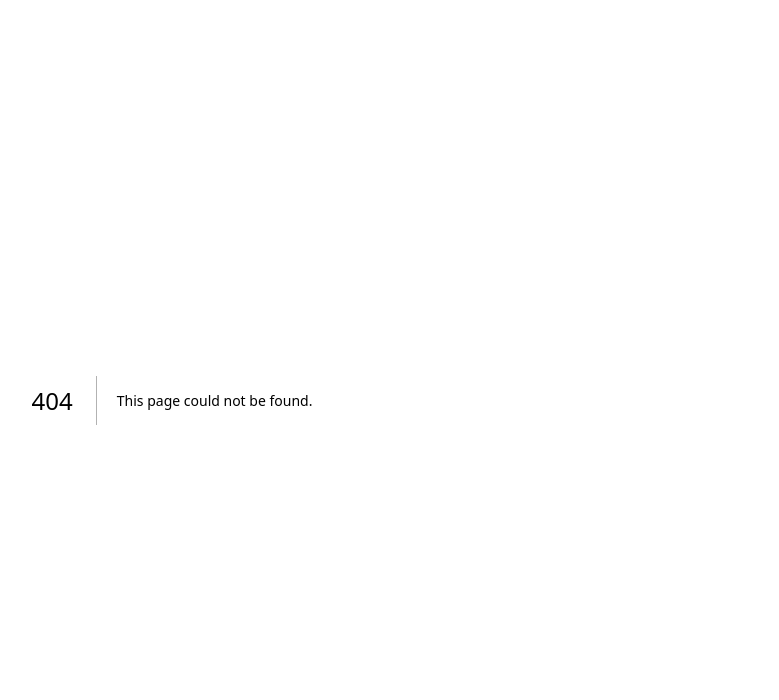
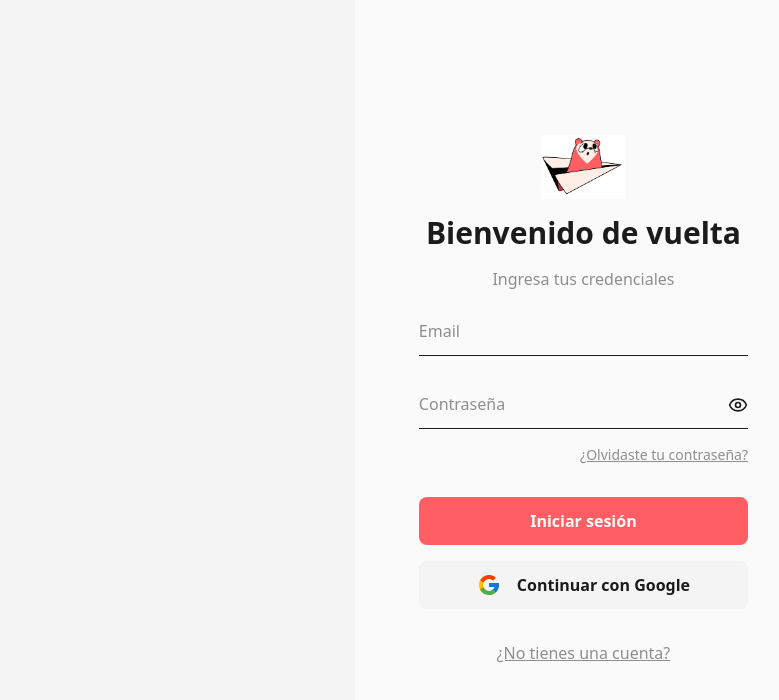
Before and after one commit to juan-camilo-rosero/trawell, a Next.js app: page /login in a window 1280 px wide. Before the commit this address had no page. Shown: the top 700 px of the page, without its empty margins (468-1247 px from the left). Built offline with nearby package versions, Linux system fonts and the light colour scheme.

Commit message:
Create login page

```diff
--- a/package.json
+++ b/package.json
@@ -12,6 +12,7 @@
     "@radix-ui/react-slot": "^1.2.3",
     "class-variance-authority": "^0.7.1",
     "clsx": "^2.1.1",
+    "firebase": "^12.4.0",
     "framer-motion": "^12.23.24",
     "lucide-react": "^0.546.0",
     "next": "14.2.33",
--- a/src/app/globals.css
+++ b/src/app/globals.css
@@ -28,8 +28,12 @@
   @apply bg-secondary-100 border-[1px] border-muted-900 text-muted-900 font-semibold py-2 px-8 rounded-lg transition hover:bg-secondary-200;
 }
 
+.third-btn{
+  @apply bg-secondary-200 text-muted-900 font-semibold py-2 px-8 rounded-lg transition hover:bg-secondary-300;
+}
+
 /* --- Landing --- */
 
 .custom-ph{
-  @apply px-4 md:px-8 lg:px-16;
+  @apply px-8 md:px-12 lg:px-16;
 }
--- /dev/null
+++ b/src/app/login/page.tsx
@@ -0,0 +1,75 @@
+"use client";
+import Header from "@/components/layout/header/Header";
+import CustomInput from "@/components/ui/custom_input";
+import { Button } from "@/components/ui/button";
+import { FcGoogle } from "react-icons/fc";
+import { useState } from "react";
+import Link from "next/link";
+
+function Page() {
+  const [email, setEmail] = useState("");
+  const [password, setPassword] = useState("");
+
+  return (
+    <>
+      <div className="md:hidden">
+        <Header />
+      </div>
+      <div className="bg-secondary-200 md:bg-secondary-100 min-h-screen flex">
+        <div className="w-full hidden lg:flex bg-secondary-200"></div>
+        <div className="w-screen custom-ph flex items-center justify-center flex-col pt-16 lg:pt-0 min-h-screen md:max-w-xl md:mx-auto lg:w-1/2 bg-secondary-100">
+          <div className="w-full">
+            <Link href="/" className="flex justify-center">
+              <img
+                src="static/logo.png"
+                alt="Logo Trawell"
+                className="h-16 w-auto hidden md:flex cursor-pointer"
+              />
+            </Link>
+            <h1 className="text-muted-900 font-semibold text-3xl text-center lg:mt-4">
+              Bienvenido de vuelta
+            </h1>
+            <h2 className="text-muted-500 mt-4 font-medium text-base text-center">
+              Ingresa tus credenciales
+            </h2>
+          </div>
+          <div className="w-full flex flex-col gap-6 mt-12 lg:mt-4">
+            <CustomInput
+              type="text"
+              placeholder="Email"
+              value={email}
+              setValue={setEmail}
+            />
+            <div>
+              <CustomInput
+                type="password"
+                placeholder="Contraseña"
+                value={password}
+                setValue={setPassword}
+              />
+              <div className="text-muted-500 font-medium text-right mt-4 underline md:text-base lg:text-sm">
+                <Link href="/reset-password" className="w-auto">
+                  ¿Olvidaste tu contraseña?
+                </Link>
+              </div>
+            </div>
+          </div>
+          <div className="w-full flex flex-col gap-4 mt-12 lg:mt-8">
+            <Button className="primary-btn text-xl !h-auto !py-3 md:text-base">
+              Iniciar sesión
+            </Button>
+            <Button className="third-btn text-xl !h-auto !py-3 md:text-base gap-4 flex items-center justify-center">
+              <FcGoogle size={24} />
+              Continuar con Google
+            </Button>
+          </div>
+          <Link href="/signup" className="underline text-muted-500 mt-12 md:mt-8">
+            ¿No tienes una cuenta?
+          </Link>
+        </div>
+      </div>
+    </>
+  );
+}
+
+export default Page;
--- a/src/components/layout/header/Header.tsx
+++ b/src/components/layout/header/Header.tsx
@@ -6,23 +6,7 @@ import { motion, AnimatePresence } from "framer-motion";
 import { Button } from "@/components/ui/button";
 import Link from "next/link";
 
-const MENU_ANIMATION = {
-  hidden: { x: "100%" },
-  visible: { x: "0%" },
-  exit: { x: "100%" },
-};
-
-const OVERLAY_ANIMATION = {
-  hidden: { opacity: 0 },
-  visible: { opacity: 1 },
-  exit: { opacity: 0 },
-};
-
-const TRANSITION = {
-  type: "spring" as const,
-  damping: 25,
-  stiffness: 300,
-};
+const TRANSITION = { duration: 0.3, ease: "easeInOut" as const};
 
 interface MenuButtonsProps {
   onClose?: () => void;
@@ -31,14 +15,10 @@ interface MenuButtonsProps {
 const MenuButtons = ({ onClose }: MenuButtonsProps) => (
   <>
     <Link href="/sign-up" className="w-full" onClick={onClose}>
-      <Button className="secondary-btn w-full">
-        Crear cuenta
-      </Button>
+      <Button className="secondary-btn w-full">Crear cuenta</Button>
     </Link>
     <Link href="/login" className="w-full" onClick={onClose}>
-      <Button className="primary-btn w-full">
-        Iniciar sesión
-      </Button>
+      <Button className="primary-btn w-full">Iniciar sesión</Button>
     </Link>
   </>
 );
@@ -54,14 +34,13 @@ function Header() {
       <div className="w-full flex flex-row items-center justify-between">
         <Link href="/" className="flex flex-row items-center gap-2 cursor-pointer">
           <img
-            src="https://upload.wikimedia.org/wikipedia/commons/0/08/Pinterest-logo.png"
+            src="static/logo.png"
             alt="Logo pinterest"
-            className="w-8 h-8"
+            className="w-auto h-8"
           />
           <h2 className="text-xl font-semibold text-muted-900">Trawell</h2>
         </Link>
 
-        {/* Botón de menú en mobile */}
         <button
           className="md:hidden"
           onClick={toggleMenu}
@@ -70,61 +49,44 @@ function Header() {
           <RiMenu3Fill className="text-3xl text-muted-900" />
         </button>
 
-        {/* Botones en desktop */}
         <div className="hidden md:flex flex-row items-center gap-6">
           <MenuButtons />
         </div>
       </div>
 
-      {/* Overlay y panel mobile */}
       <AnimatePresence>
         {isMenuOpen && (
           <>
-            {/* Overlay */}
             <motion.div
               className="fixed inset-0 bg-black/50 z-40"
-              variants={OVERLAY_ANIMATION}
-              initial="hidden"
-              animate="visible"
-              exit="exit"
+              initial={{ opacity: 0 }}
+              animate={{ opacity: 1 }}
+              exit={{ opacity: 0 }}
               transition={TRANSITION}
               onClick={closeMenu}
             />
 
-            {/* Contenedor para evitar overflow */}
-            <div className="fixed top-0 right-0 h-screen w-80 max-w-[85vw] z-50 overflow-hidden">
-              {/* Panel lateral - más ancho para compensar el rebote */}
             <motion.div
-                className="h-full bg-secondary-100 flex flex-col shadow-2xl"
-                style={{ width: "110%" }}
-                variants={MENU_ANIMATION}
-                initial="hidden"
-                animate="visible"
-                exit="exit"
+              className="fixed top-0 right-0 h-screen w-80 max-w-[85vw] bg-secondary-100 flex flex-col shadow-2xl z-50"
+              initial={{ x: "100%" }}
+              animate={{ x: 0 }}
+              exit={{ x: "100%" }}
               transition={TRANSITION}
             >
-                <div
-                  className="h-full flex flex-col"
-                  style={{ width: "90.91%" }}
-                >
-                  {/* Header del panel */}
               <div className="py-4 custom-ph flex justify-end">
                 <button
                   onClick={closeMenu}
                   aria-label="Cerrar menú"
-                      className="w-[36px] h-[36px] flex items-center justify-center"
+                  className="w-9 h-9 flex items-center justify-center"
                 >
                   <IoClose className="text-3xl text-muted-900" />
                 </button>
               </div>
 
-                  {/* Botones en la parte inferior */}
               <div className="custom-ph pt-12 flex flex-col gap-3">
                 <MenuButtons onClose={closeMenu} />
               </div>
-                </div>
             </motion.div>
-            </div>
           </>
         )}
       </AnimatePresence>
--- a/src/components/ui/button.tsx
+++ b/src/components/ui/button.tsx
@@ -5,7 +5,7 @@ import { cva, type VariantProps } from "class-variance-authority"
 import { cn } from "@/lib/utils"
 
 const buttonVariants = cva(
-  "inline-flex items-center justify-center gap-2 whitespace-nowrap rounded-md text-base font-medium ring-offset-background transition-colors focus-visible:outline-none focus-visible:ring-2 focus-visible:ring-ring focus-visible:ring-offset-2 disabled:pointer-events-none disabled:opacity-50 [&_svg]:pointer-events-none [&_svg]:size-4 [&_svg]:shrink-0",
+  "inline-flex items-center justify-center gap-2 whitespace-nowrap rounded-md text-base font-medium ring-offset-background transition-colors focus-visible:outline-none focus-visible:ring-2 focus-visible:ring-ring focus-visible:ring-offset-2 disabled:pointer-events-none disabled:opacity-50 [&_svg]:pointer-events-none [&_svg]:shrink-0",
   {
     variants: {
       variant: {
--- /dev/null
+++ b/src/components/ui/custom_input.tsx
@@ -0,0 +1,53 @@
+'use client'
+
+import { useState } from 'react'
+import { Eye, EyeOff } from 'lucide-react'
+
+interface CustomInputProps {
+  type: 'text' | 'password'
+  placeholder: string
+  value: string
+  setValue: (value: string) => void
+}
+
+function CustomInput({ type, placeholder, value, setValue }: CustomInputProps) {
+  const [showPassword, setShowPassword] = useState(false)
+
+  const isPassword = type === 'password'
+  const inputType = isPassword && !showPassword ? 'password' : 'text'
+
+  const handleChange = (e: React.ChangeEvent<HTMLInputElement>) => {
+    setValue(e.target.value)
+  }
+
+  const togglePasswordVisibility = () => {
+    setShowPassword(prev => !prev)
+  }
+
+  return (
+    <div className="relative w-full">
+      <input
+        type={inputType}
+        value={value}
+        onChange={handleChange}
+        placeholder={placeholder}
+        className={`w-full text-xl md:text-lg lg:text-base bg-transparent border-0 border-b border-muted-900 px-0 py-3 text-muted-900 placeholder-muted-500 focus:outline-none focus:border-muted-900 ${
+          isPassword ? 'pr-10' : 'pr-0'
+        }`}
+      />
+
+      {isPassword && (
+        <button
+          type="button"
+          onClick={togglePasswordVisibility}
+          className="absolute right-0 top-1/2 -translate-y-1/2 text-muted-900 focus:outline-none"
+          aria-label={showPassword ? 'Ocultar contraseña' : 'Mostrar contraseña'}
+        >
+          {showPassword ? <EyeOff size={20} /> : <Eye size={20} />}
+        </button>
+      )}
+    </div>
+  )
+}
+
+export default CustomInput
--- a/tailwind.config.ts
+++ b/tailwind.config.ts
@@ -18,10 +18,11 @@ const config: Config = {
         secondary: {
           100: '#FAFAFA',
           200: '#F4F4F4',
-          300: '#EDE0CE',
+          300: '#EDEDED',
         },
   			muted: {
   				100: '#FAFAFA',
+  				200: '#B2B2B2',
   				300: '#B2B2B2',
   				500: '#8E8E8E',
   				900: '#1B1B1B',
```
Also changed, not shown: public/static/logo.png (added), src/app/sign-up/page.tsx (added), 1 other file (tests, documents, lock files or other folders). Lines whose indentation alone changed are shown as unchanged.
